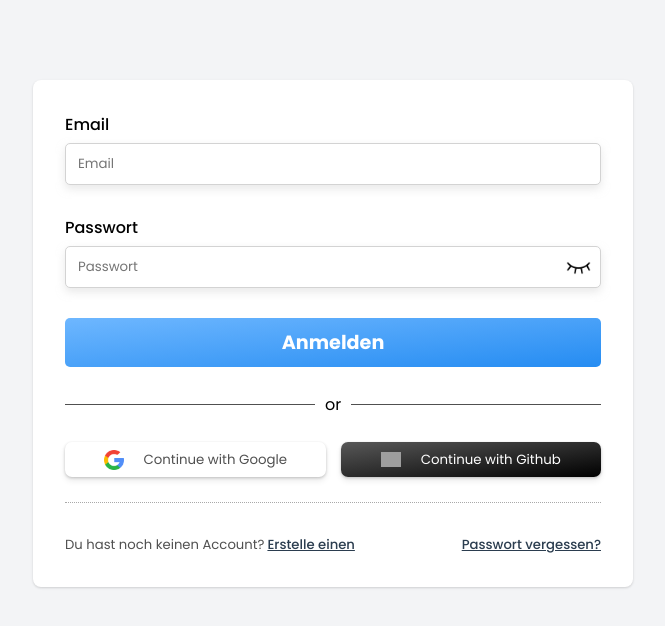
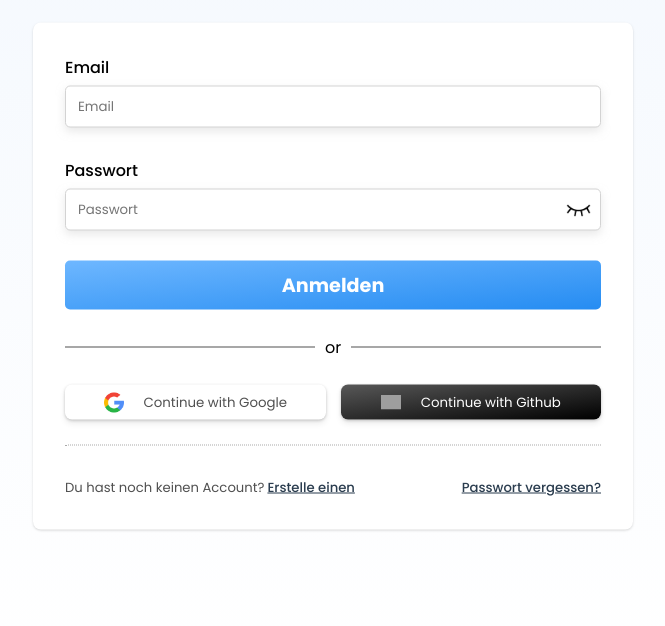
Before and after one commit to BucLuc/track-your-goals, a Next.js app: page /login in a window 1280 px wide. Shown: the part 128-754 px from the top of the page, without its empty margins (307-972 px from the left). Built offline with nearby package versions, Linux system fonts and the light colour scheme; no server answers; grey boxes are pictures that could not be loaded.

Commit message:
handwriting journal, login position & background

```diff
--- a/app/(site)/login/login.module.css
+++ b/app/(site)/login/login.module.css
@@ -1,13 +1,12 @@
 .page-container {
     min-height: 100vh;
-    background-color:  rgb(243 244 246);
     position: relative;
 }
 
 .form-container {
     min-width: 80%;
     position: absolute;
-    top: 25%;
+    top: 50%;
     right: 50%;
-    transform: translateX(50%);
+    transform: translate(50%, -50%);
 }
--- a/app/components/FormComponents/TextArea/TextArea.module.css
+++ b/app/components/FormComponents/TextArea/TextArea.module.css
@@ -1,3 +1,5 @@
+@import url('https://fonts.googleapis.com/css2?family=Edu+VIC+WA+NT+Beginner:wght@400..700&display=swap');
+
 .notes-container {
   width: 100%;
   height: 100%;
@@ -11,10 +13,11 @@
   padding: 16px;
   border: 1px solid #ccc;
   border-radius: 8px;
-  font-size: 1.25em;
+  font-size: 1.75em;
   font-family: Arial, sans-serif;
   box-sizing: border-box;
   transition: border-color 0.3s, box-shadow 0.3s;
+  font-family: "Edu VIC WA NT Beginner", cursive;
 }
 
 .notes-textarea:focus {
```
